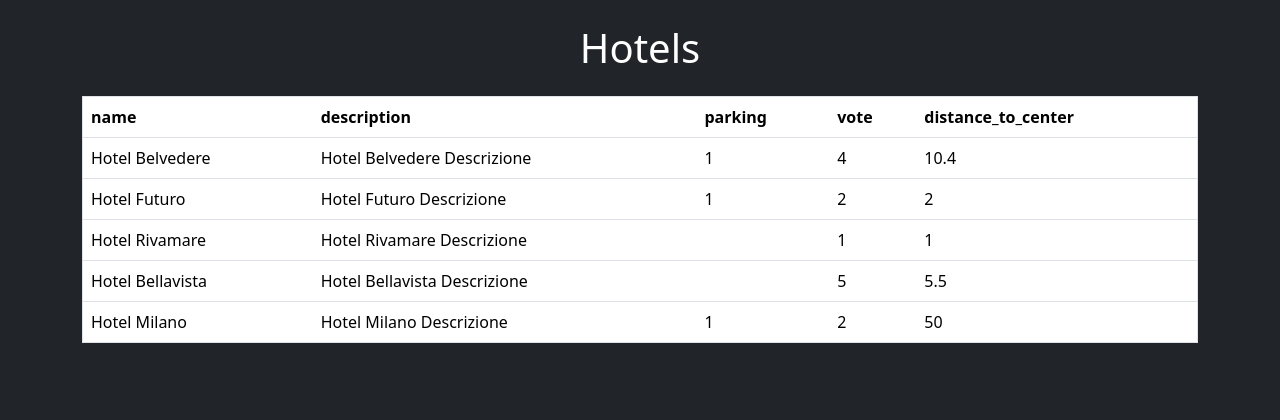
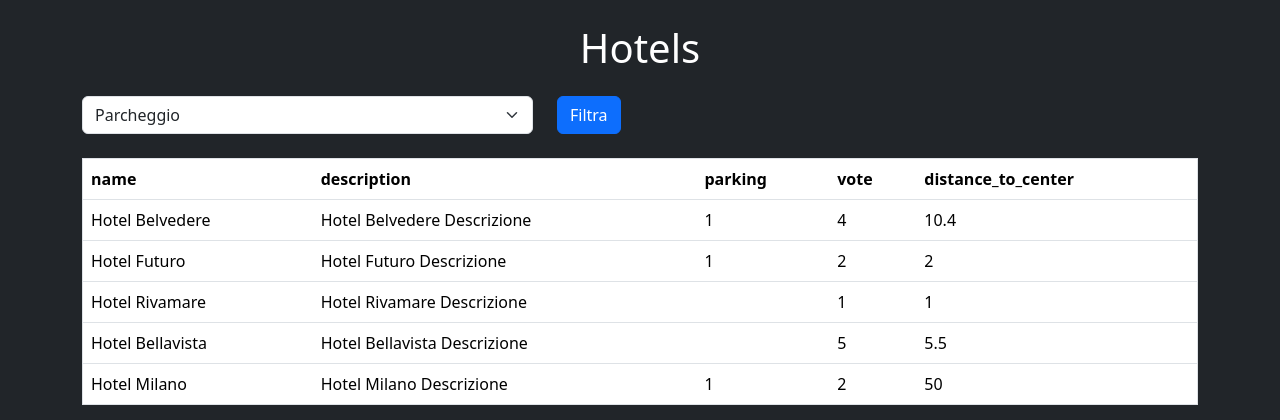
Before and after one commit to Drew0004/php-hotel, a PHP site: page / in a window 1280 px wide. Shown: the top 420 px of the page. Run offline with PHP 8.4, Linux system fonts and the light colour scheme.

Commit message:
Completato bonus 1

```diff
--- a/index.php
+++ b/index.php
@@ -41,6 +41,28 @@
 
     ];
 
+    $result = null;
+
+    if(isset($_GET['parking'])) {
+        $result = $_GET['parking'];
+    }
+
+    if(isset($result)){
+
+        $filterHotels = [];
+
+        foreach ($hotels as $singleHotel){
+            if(($result == 'Yes') && ($singleHotel['parking'] == true)){
+                $filterHotels[] = $singleHotel;
+            }else if(($result == 'No') && ($singleHotel['parking'] == false)){
+                $filterHotels[] = $singleHotel;
+            }else if(($result == '0')){
+                $filterHotels[] = $singleHotel;
+            }
+        }
+        $hotels = $filterHotels;
+    }
+
 ?>
 
 <!DOCTYPE html>
@@ -58,6 +80,28 @@
                 Hotels
             </h1>
 
+            <!-- Sezione form -->
+            <form action="./index.php" method="get">
+                <div class="row">
+
+                    <div class="col-5">
+                        <select class="form-select" aria-label="Default select example" name="parking">
+                            <option selected value="0">Parcheggio</option>
+                            <option value="Yes">Si</option>
+                            <option value="No">No</option>
+                        </select>
+                    </div>
+
+                    <div class="col-1">
+                        <button class="btn btn-primary" type="submit">
+                            Filtra
+                        </button>
+                    </div>
+
+                </div>
+            </form>
+
+            <!-- Sezione tabella -->
             <table class="table border mt-4">
                 <thead>
                     <tr>
@@ -75,7 +119,7 @@
                 </thead>
                 <tbody>
                     <?php
-                        foreach ($hotels as $singleHotel){;
+                        foreach ($hotels as $singleHotel){
                     ?>
                     <tr>
                         <?php
```
